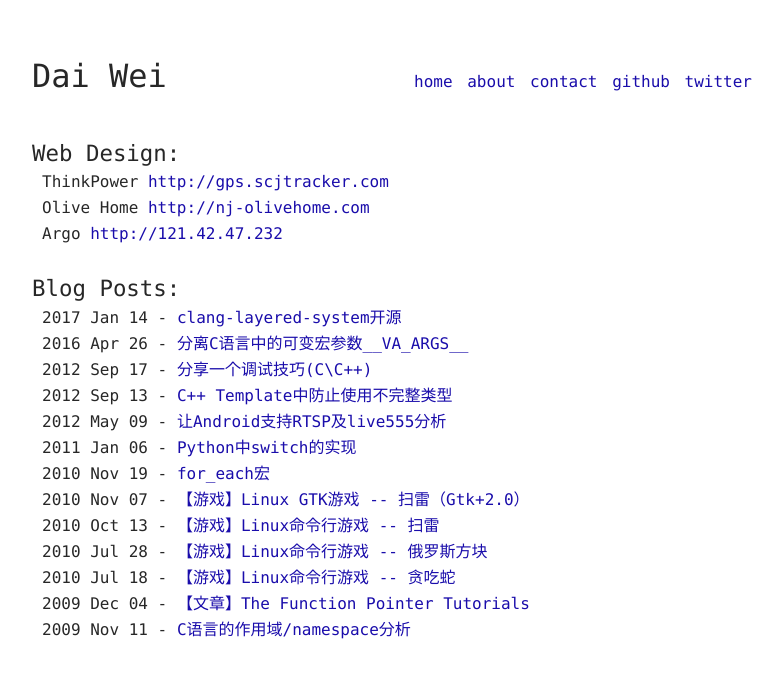
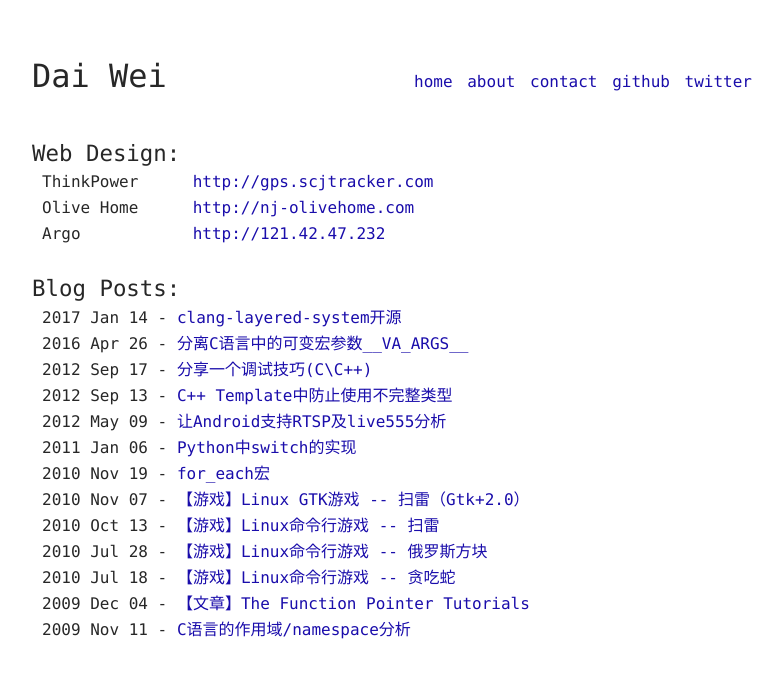
Before and after one commit to daiwei/daiwei.github.io, a Jekyll site: the page built from index.html, in a window 1280 px wide. Shown: the top 678 px of the page, without its empty margins (248-1031 px from the left). Built offline with Jekyll 4.4.1, drawn with Linux system fonts in a browser that asks for light colours.

Commit message:
update website name

```diff
--- a/index.html
+++ b/index.html
@@ -9,7 +9,7 @@ layout: default
     <ul>
         {% for websites in site.data.websites %}
         <li>
-            <span width="30%">{{ websites.name }}</span> <a href="{{ websites.url }}">{{ websites.url }}</a>
+            <div style="display: inline-block; width: 20%;">{{ websites.name }}</div> <a href="{{ websites.url }}">{{ websites.url }}</a>
         </li>
         {% endfor %}
     </ul>
```
